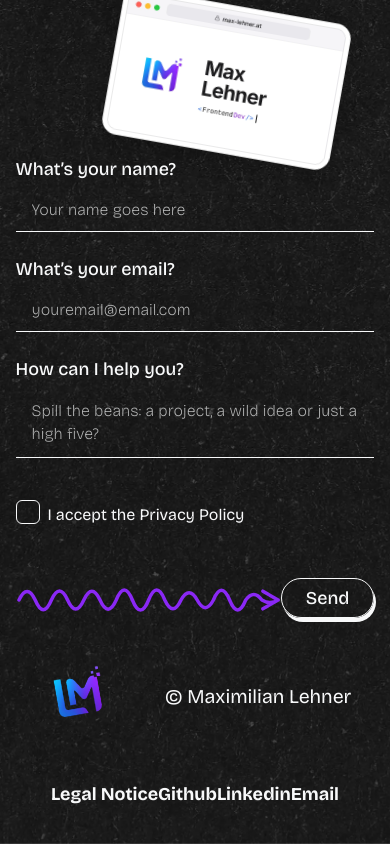
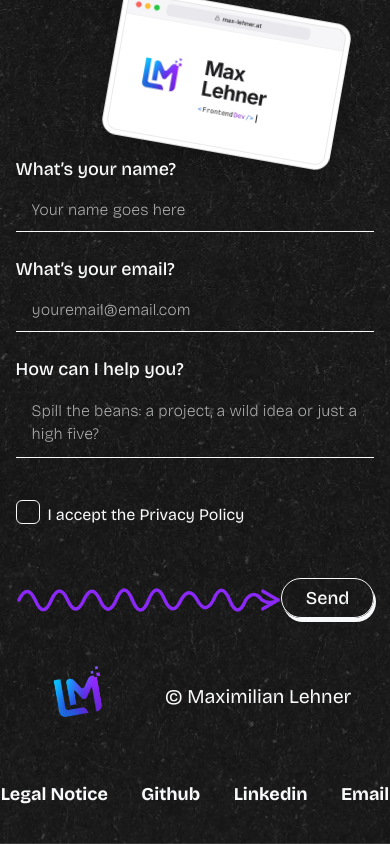
Before and after one commit to Lehnerma/Portfolio, an Angular app: page / in a window 390 px wide. Shown: the part 6649-7493 px from the top of the page. Built offline with nearby package versions, Linux system fonts and the light colour scheme.

Commit message:
feat: Improve footer navigation layout and responsiveness

```diff
--- a/src/app/sections/main-footer/main-footer.scss
+++ b/src/app/sections/main-footer/main-footer.scss
@@ -1,8 +1,9 @@
 @use '../../../styles/abstracts' as *;
 
 :host {
+  --dp-view: 1000px;
+
   display: block;
-  --dp-view: 1000px;
 }
 
 .footer {
@@ -79,11 +80,17 @@
   }
 
   &__nav {
-    justify-self: center;
+    display: flex;
+    justify-content: center;
+    width: 100%;
+    max-width: $dp-max-width;
   }
+
   &__nav-elements {
     width: 100%;
     display: flex;
+    flex-wrap: wrap;
+    gap: 32px;
     justify-content: space-around;
     align-items: center;
     max-width: var(--dp-view);
```
